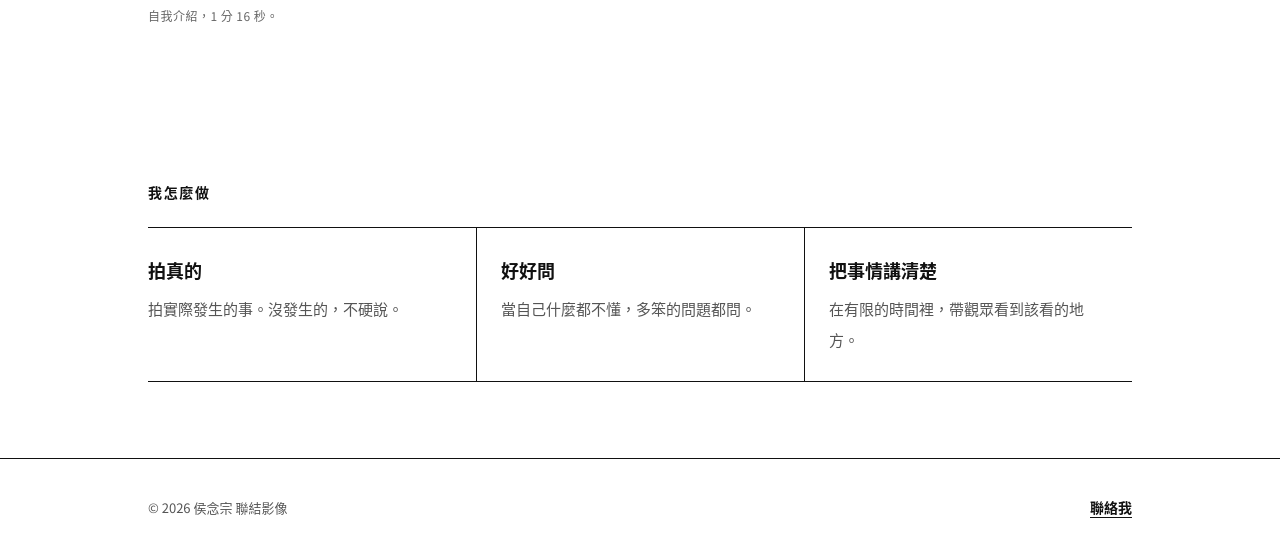
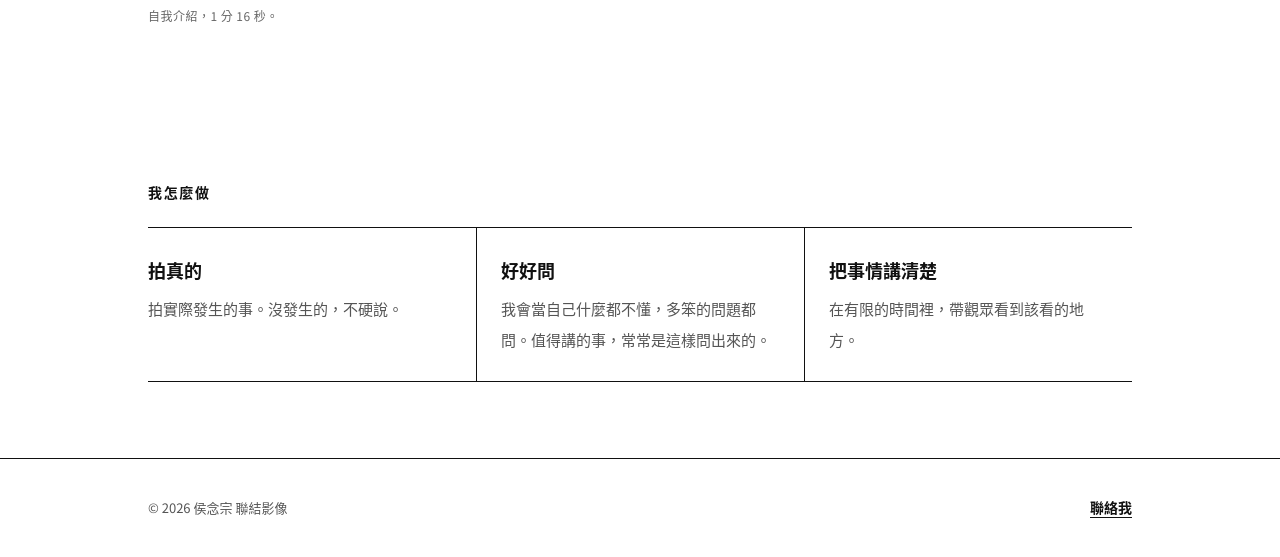
Before and after one commit to martyhou/martyhou.com, a plain HTML site: page index.html in a window 1280 px wide. Shown: the part 541-1098 px from the top of the page. Drawn offline with Linux system fonts and the light colour scheme.

Commit message:
首頁：好好問的說明補上主詞與用意
Co-Authored-By: Claude Opus 5.5 <noreply@anthropic.com>
Claude-Session: https://claude.ai/code/session_01E6qjAKTCftUytT1dTdRDFD

```diff
--- a/index.html
+++ b/index.html
@@ -529,7 +529,7 @@ footer.copy a{color:#111;font-weight:700;font-size:14px;cursor:pointer;text-deco
   <h2 class="fade">我怎麼做</h2>
   <div class="three fade" style="margin-top:22px">
     <div><b>拍真的</b><span>拍實際發生的事。沒發生的，不硬說。</span></div>
-    <div><b>好好問</b><span>當自己什麼都不懂，多笨的問題都問。</span></div>
+    <div><b>好好問</b><span>我會當自己什麼都不懂，多笨的問題都問。值得講的事，常常是這樣問出來的。</span></div>
     <div><b>把事情講清楚</b><span>在有限的時間裡，帶觀眾看到該看的地方。</span></div>
   </div>
 </div></section>
```
